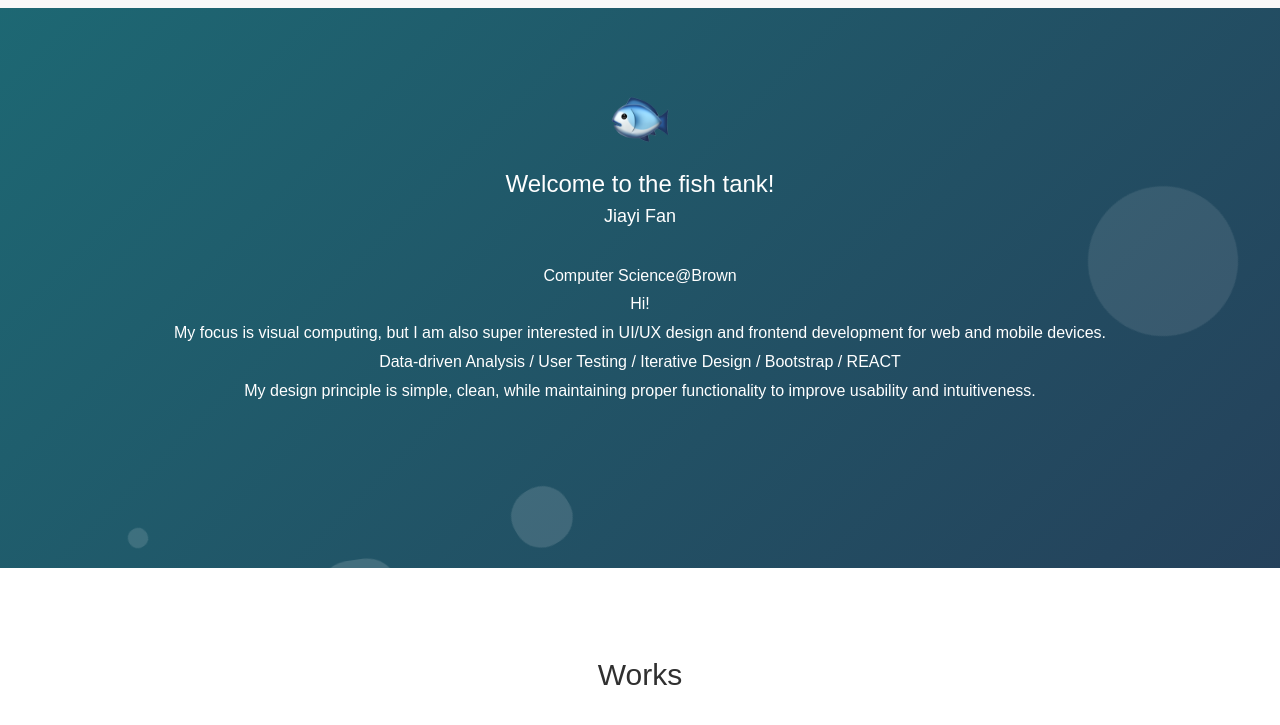
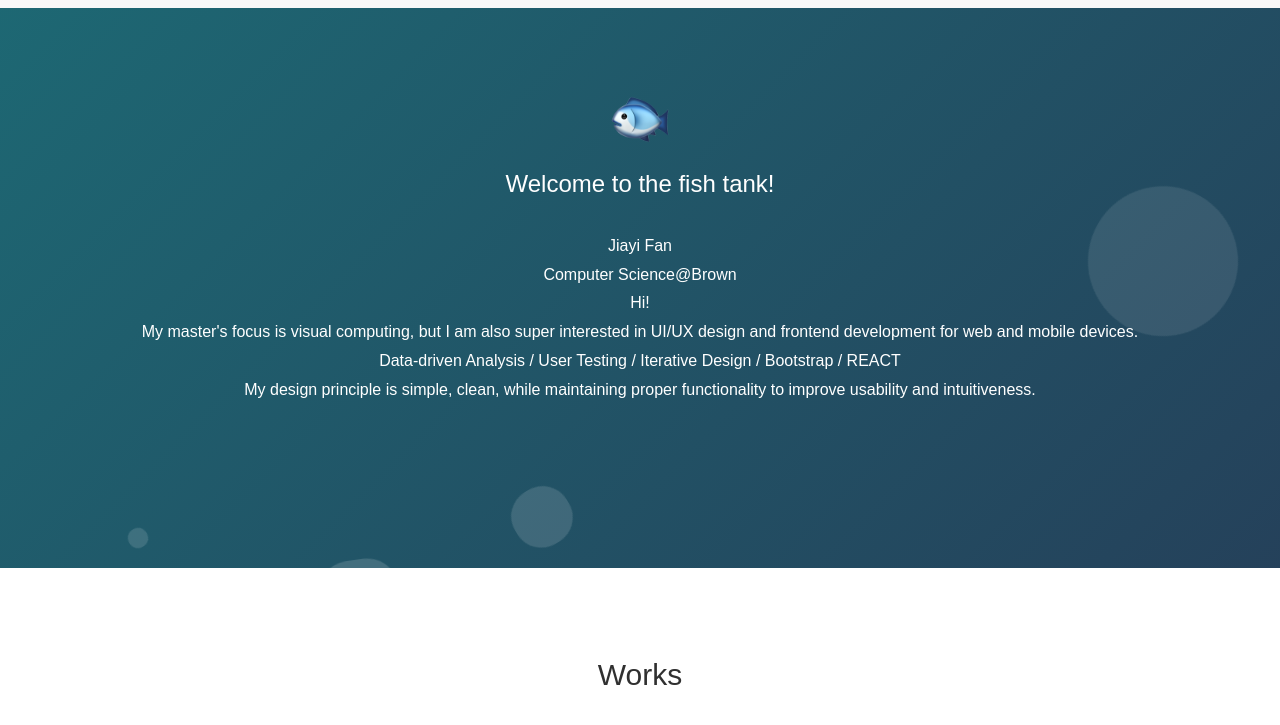
Before and after one commit to jfan4926/portfolio, a plain HTML site: page index.html in a window 1280 px wide. Shown: the part 72-797 px from the top of the page. Drawn offline with nearby package versions, Linux system fonts and the light colour scheme.

Commit message:
Update index.html

```diff
--- a/index.html
+++ b/index.html
@@ -55,10 +55,10 @@
         </ul>
         <img src="images/icon.png" class="img-responsive" style="display:inline" width="5%">
         <h3>Welcome to the fish tank!</h3>
-        <h4>Jiayi Fan</h4>
-        <p>Computer Science@Brown<br>
+        <p>Jiayi Fan<br>
+            Computer Science@Brown<br>
             Hi!<br>
-            My focus is visual computing, but I am also super interested in UI/UX design and frontend development for web and mobile devices.<br>
+            My master's focus is visual computing, but I am also super interested in UI/UX design and frontend development for web and mobile devices.<br>
             Data-driven Analysis / User Testing / Iterative Design / Bootstrap / REACT <br>
             My design principle is simple, clean, while maintaining proper functionality to improve usability and
             intuitiveness.</p>
```
